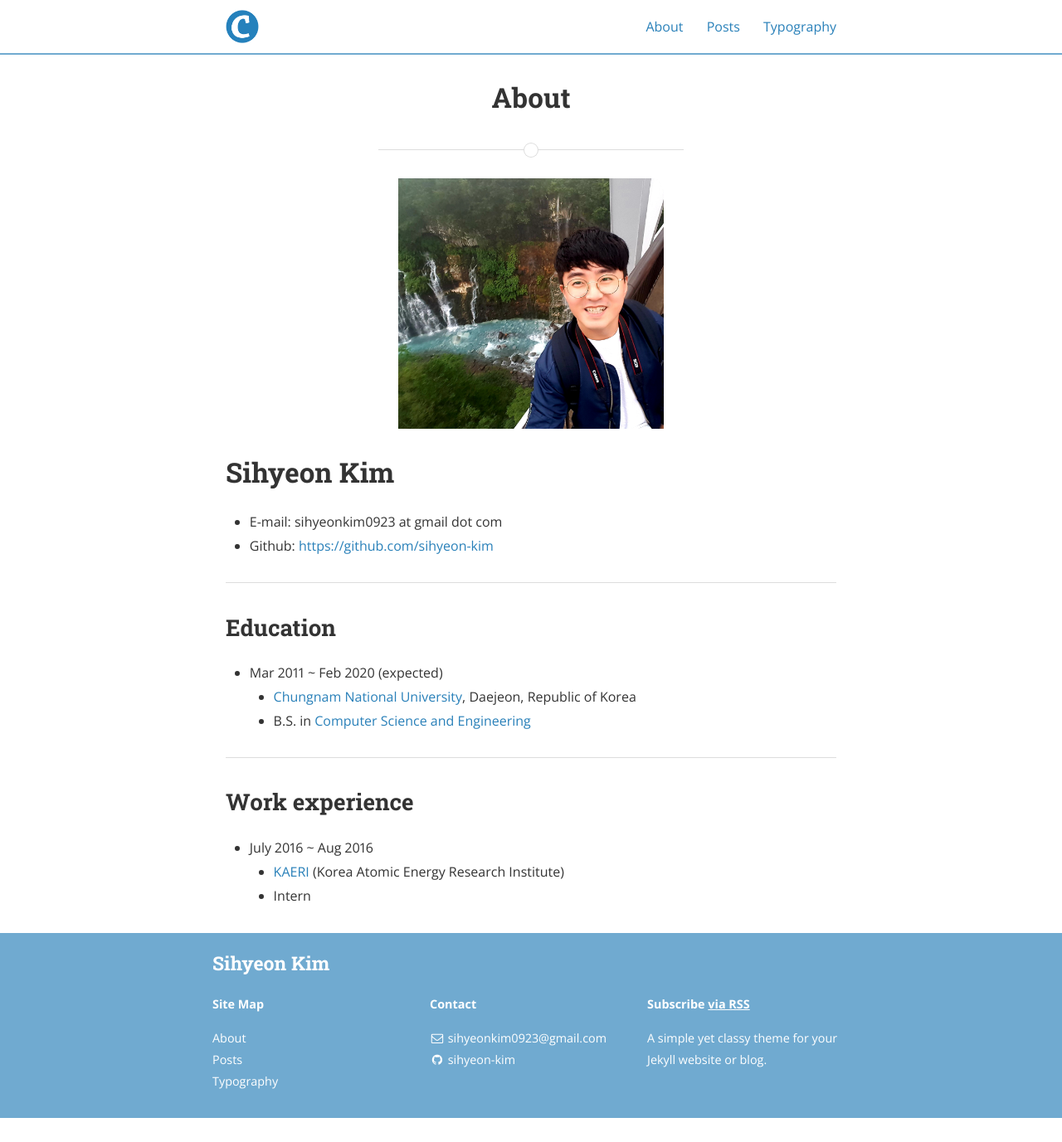
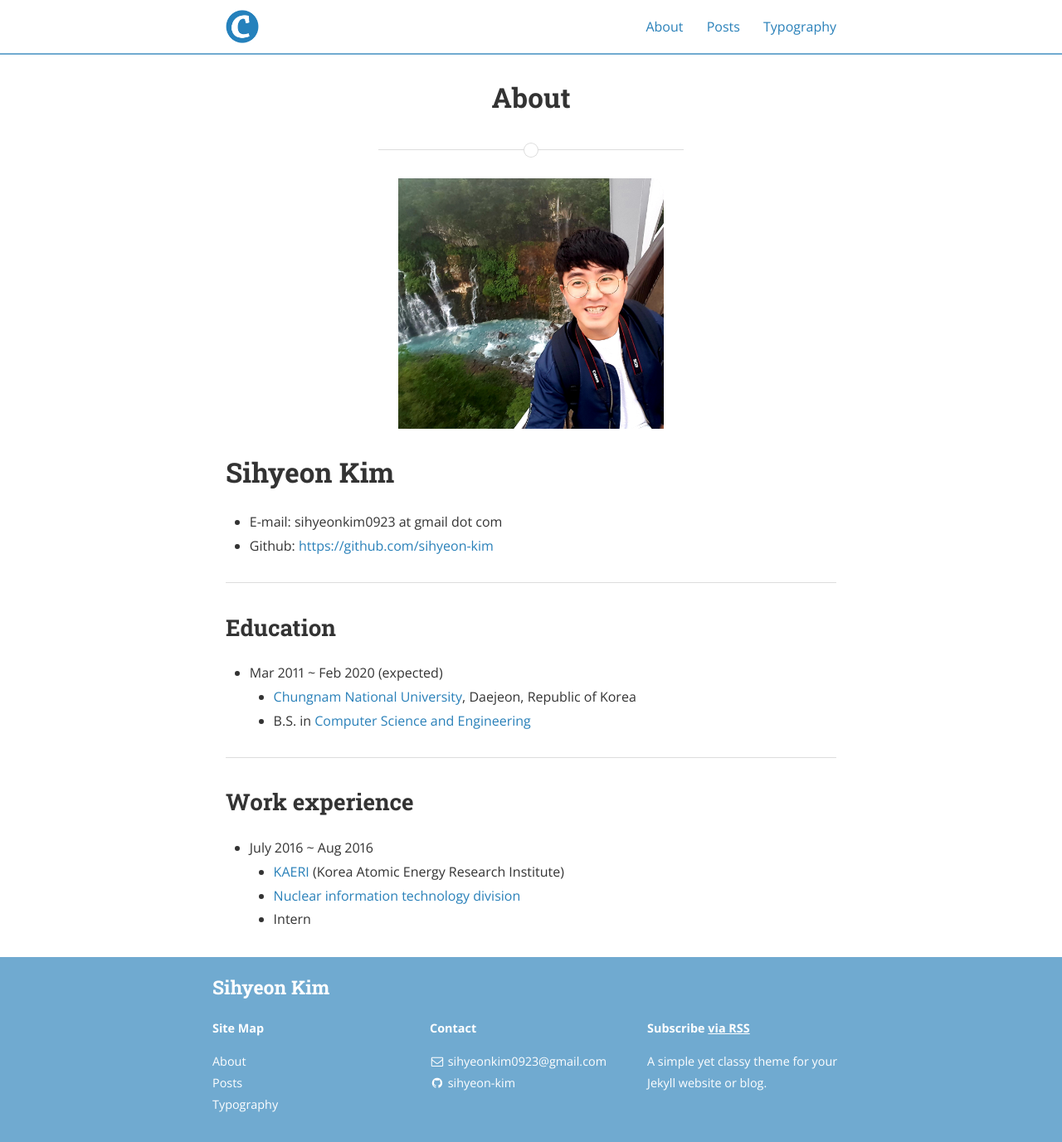
Before and after one commit to sihyeon-kim/sihyeon-kim.github.io, a Jekyll site: the page built from about.md, in a window 1280 px wide. Shown: the whole page at 83% size. Built offline with Jekyll 4.4.1, drawn with Linux system fonts in a browser that asks for light colours; nearby versions of some CDN libraries; before the commit the page ends 1348 px from its top, so only the background shows below that.

Commit message:
Update about.md

```diff
--- a/about.md
+++ b/about.md
@@ -22,4 +22,5 @@ permalink: /about/
 ## Work experience
   - July 2016 ~ Aug 2016
     - [KAERI](https://www.kaeri.re.kr/eng/) (Korea Atomic Energy Research Institute)
+    - [Nuclear information technology division](https://www.kaeri.re.kr/eng/board?menuId=MENU00711#)
     - Intern
```
